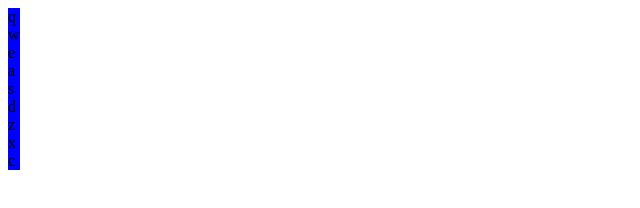
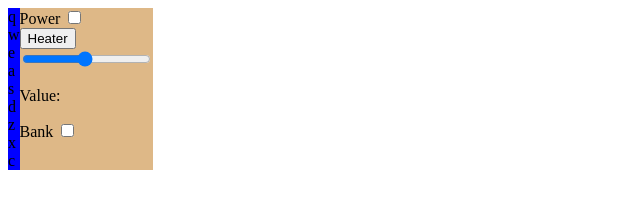
Before and after one commit to MilosDanilovic98/test2DevLab, a plain HTML site: page index.html in a window 1280 px wide. Shown: the whole page, without its empty margins (0-640 px from the left). Drawn offline with Linux system fonts and the light colour scheme.

Commit message:
Dodat right-side

```diff
--- a/index.html
+++ b/index.html
@@ -28,7 +28,26 @@
         <div class="leftSideButton" onclick="leftSideButtonClicked()">c</div>
       </div>
 
-      <div class="rightSide"></div>
+      <div class="rightSide">
+        <span class="caption">Power</span>
+        <label class="switch">
+            <input type="checkbox">
+            <span class="slider"></span>
+        </label>
+        <div class="btn">
+            <button>Heater</button>
+        </div>
+        <div class="slidecontainer">
+            <input type="range" min="1" max="100" value="50" class="slider" id="myRange">
+            <p>Value: <span id="demo"></span></p>
+        </div>
+    <!-- Second toggle -->
+    <span class="caption">Bank</span>
+    <label class="switch">
+        <input type="checkbox">
+        <span class="slider"></span>
+    </label>
+      </div>
     </div>
   </body>
 </html>
```
